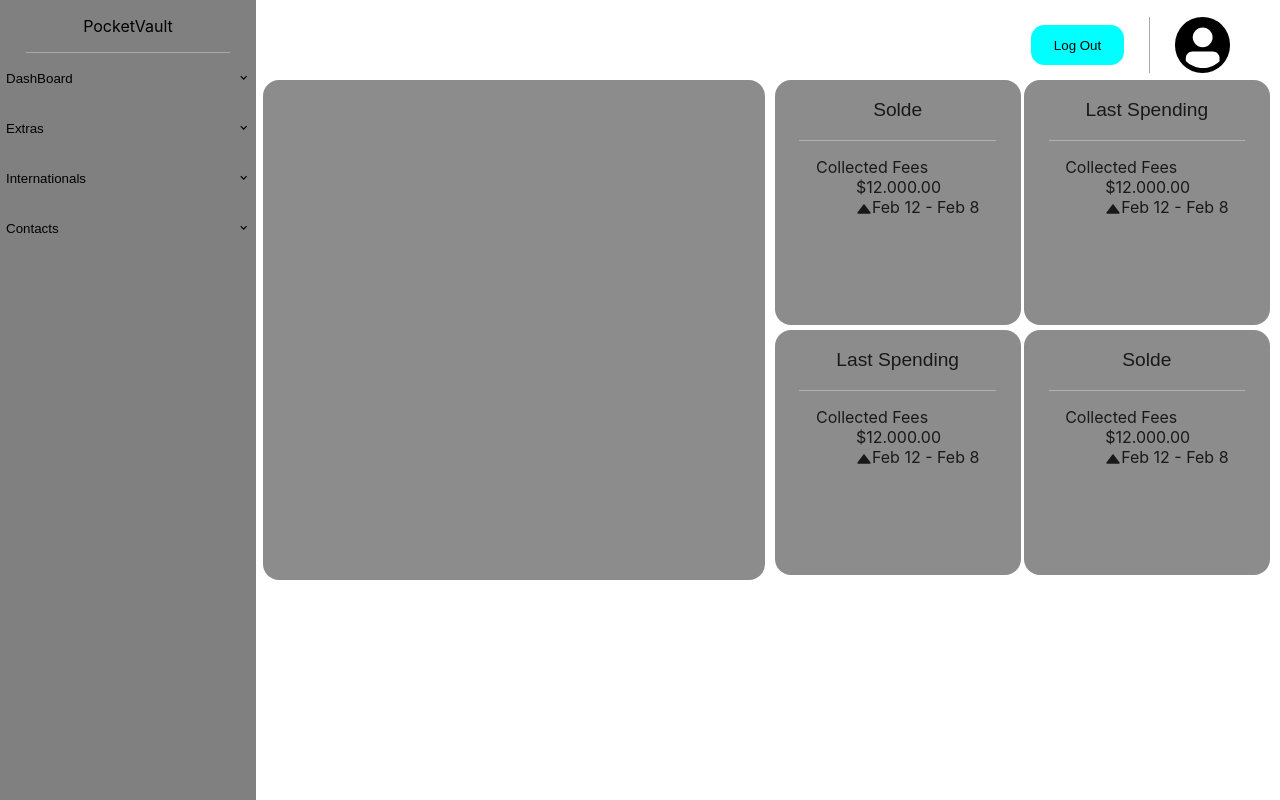
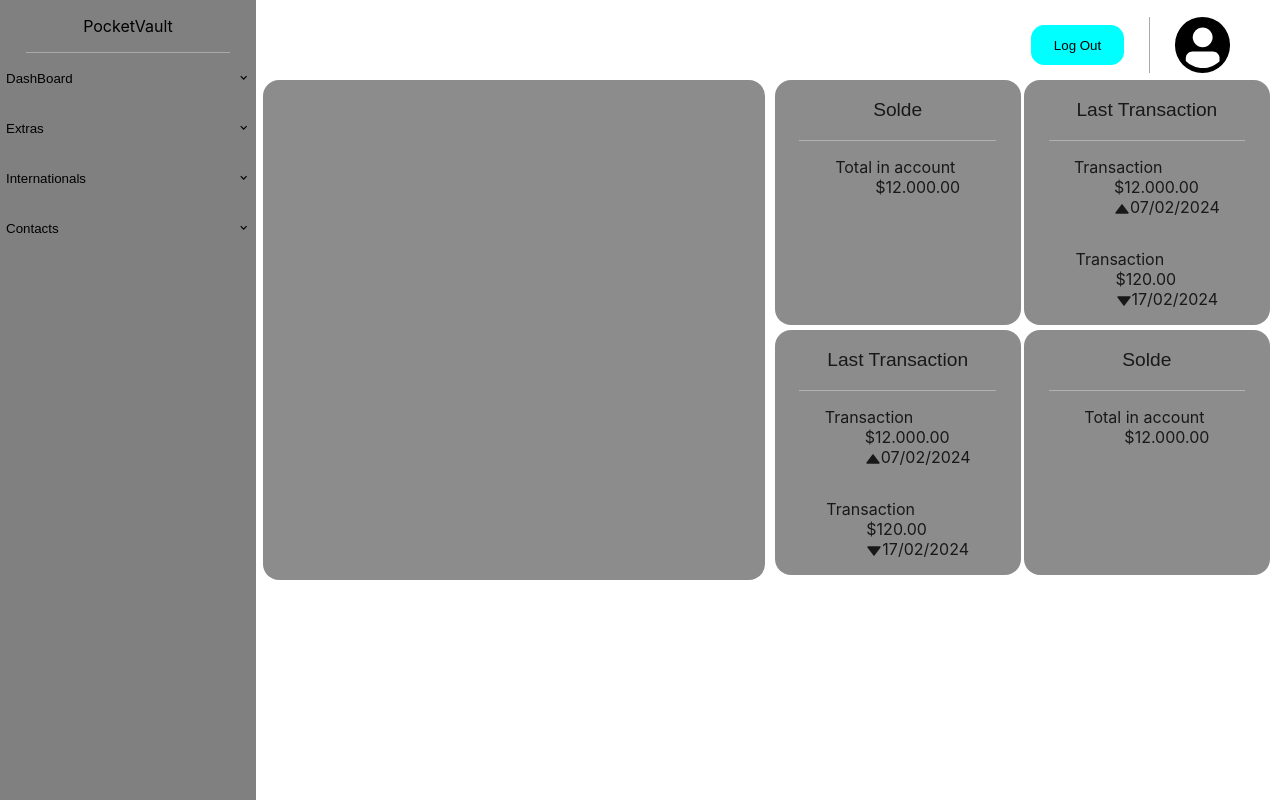
Before and after one commit to VisioneerHEI/PocketVault-Front, a React (Create React App) app: page /dashboard in a window 1280 px wide. Built offline with nearby package versions, Linux system fonts and the light colour scheme.

Commit message:
chore: card's content of dashboard

```diff
--- a/src/pages/dashboard/components/card/solde.jsx
+++ b/src/pages/dashboard/components/card/solde.jsx
@@ -1,5 +1,5 @@
 import Card from ".";
-import React, { Stat, StatNumber, StatLabel, StatHelpText, StatArrow, Text, Flex } from "@chakra-ui/react"
+import React, { Stat, StatNumber, StatLabel, Text, Flex } from "@chakra-ui/react"
 import Divider from "../../../../components/divider";
 
 const Solde = () => {
@@ -18,12 +18,8 @@ const Solde = () => {
                     fontWeight="1em">Solde</Text>
                 <Divider orientation="h" />
                 <Stat>
-                    <StatLabel>Collected Fees</StatLabel>
+                    <StatLabel>Total in account</StatLabel>
                     <StatNumber>$12.000.00</StatNumber>
-                    <StatHelpText>
-                        <StatArrow type="increase" />
-                        Feb 12 - Feb 8
-                    </StatHelpText>
                 </Stat>
             </Flex>
         </Card>
--- a/src/pages/dashboard/components/card/spending.jsx
+++ b/src/pages/dashboard/components/card/spending.jsx
@@ -15,14 +15,22 @@ const Spending = () => {
                 <Text
                     fontSize="larger"
                     fontFamily="sans-serif"
-                    fontWeight="1em">Last Spending</Text>
+                    fontWeight="1em">Last Transaction</Text>
                 <Divider orientation="h" />
                 <Stat>
-                    <StatLabel>Collected Fees</StatLabel>
+                    <StatLabel>Transaction</StatLabel>
                     <StatNumber>$12.000.00</StatNumber>
                     <StatHelpText>
                         <StatArrow type="increase" />
-                        Feb 12 - Feb 8
+                        07/02/2024
+                    </StatHelpText>
+                </Stat>
+                <Stat>
+                    <StatLabel>Transaction</StatLabel>
+                    <StatNumber>$120.00</StatNumber>
+                    <StatHelpText>
+                        <StatArrow type="decrease" />
+                        17/02/2024
                     </StatHelpText>
                 </Stat>
             </Flex>
```
